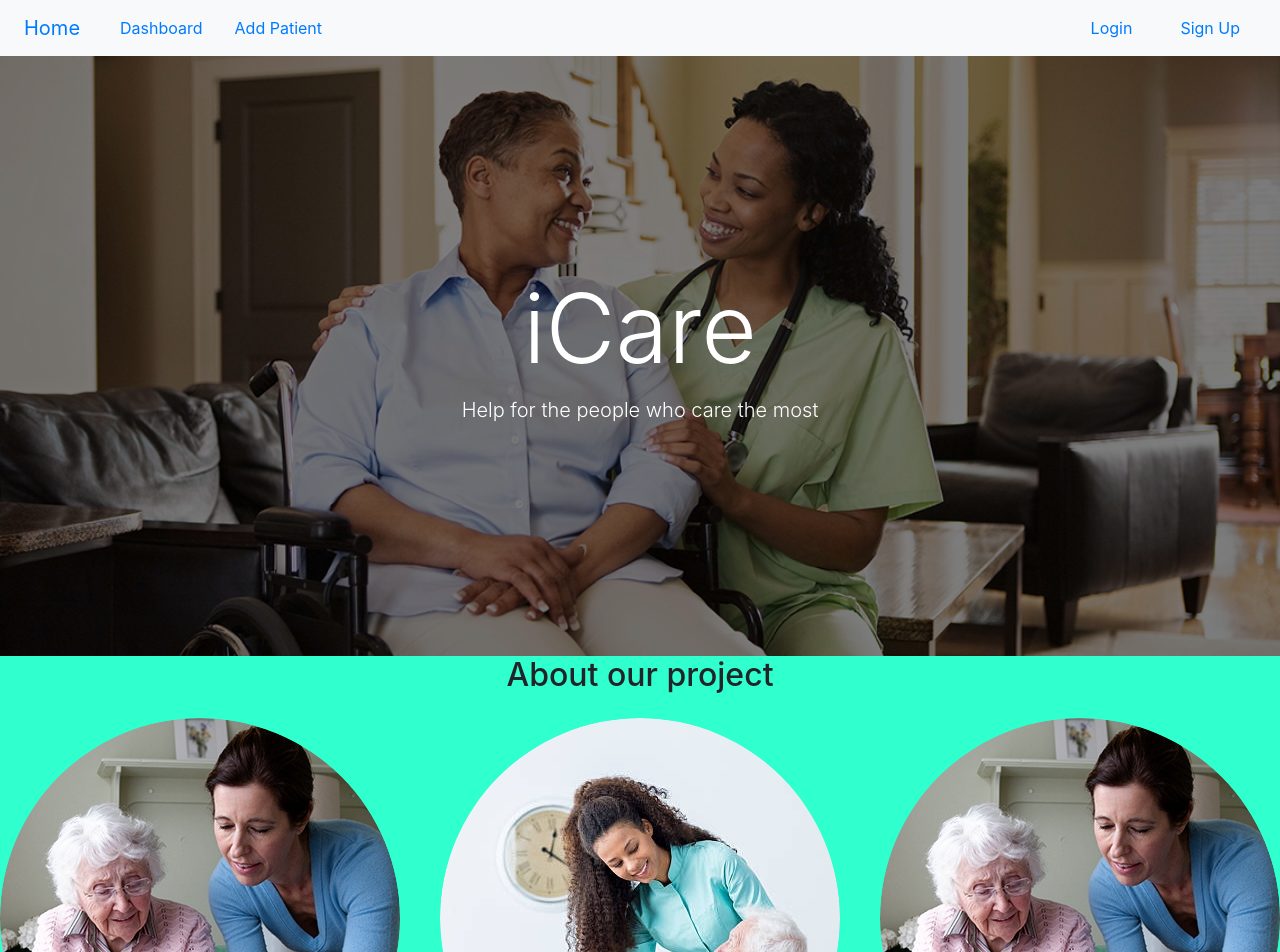
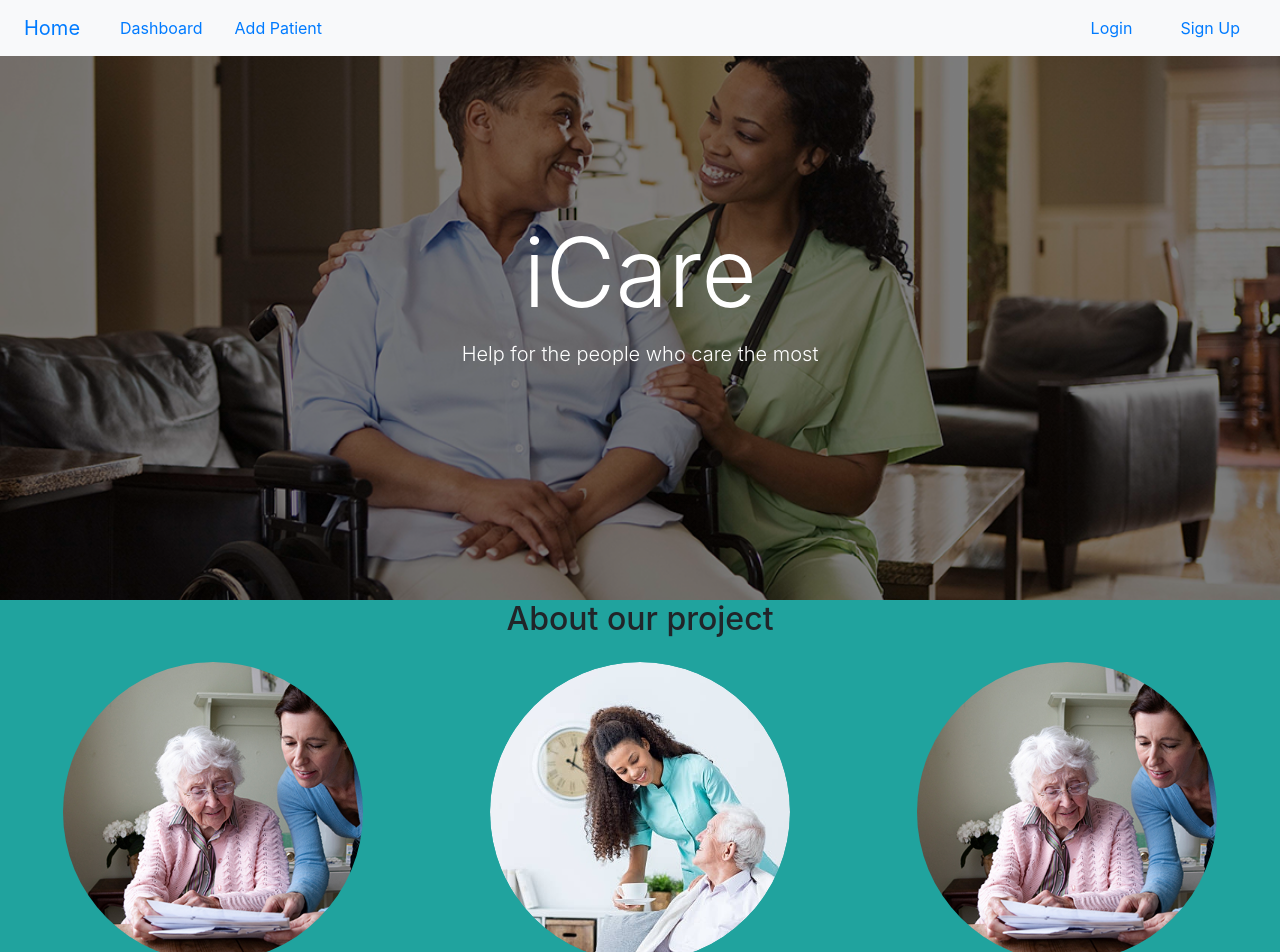
Before and after one commit to iWithman/iCare-giver-help, a React (Create React App) app in the folder icare-giver-help/: page / in a window 1280 px wide. Shown: the top 952 px of the page. Built offline with nearby package versions, Linux system fonts and the light colour scheme.

Commit message:
Add aditional styles to the landing page and make the navbar fixed

```diff
--- a/icare-giver-help/src/components/NavBar.jsx
+++ b/icare-giver-help/src/components/NavBar.jsx
@@ -6,7 +6,7 @@ import { Nav, Navbar, NavDropdown} from 'react-bootstrap'
 const NavBar = () => {
   return (
     <div>
-      <Navbar bg="light" expand="lg">
+      <Navbar bg="light" expand="lg" fixed="top">
         <Navbar.Brand> <NavLink className="m-2" to="/">Home</NavLink></Navbar.Brand>
         <Navbar.Toggle aria-controls="basic-navbar-nav" />
         <Navbar.Collapse id="basic-navbar-nav">
--- a/icare-giver-help/src/components/landing/Home.css
+++ b/icare-giver-help/src/components/landing/Home.css
@@ -15,18 +15,19 @@
 }
 
 .about-section {
-  background-color: #30FFCE;
+  background-color: #20A39E;
 }
 
 .img {
   border-radius: 100%;
   display: flex;
-  flex: 0 0 400px;
-  height: 400px;
+  flex: 0 0 300px;
+  height: 300px;
   justify-content: center;
   overflow: hidden;
   position: relative;
-  width: 400px;
+  width: 300px;
+  max-width: 100%;
 }
 
 .img img {
--- a/icare-giver-help/src/components/landing/Home.jsx
+++ b/icare-giver-help/src/components/landing/Home.jsx
@@ -16,21 +16,22 @@ const Home = () => {
       <main className='container-fluid'>
         <div className="about-section row text-center d-flex justify-content-between">
           <div className="col-md-12"><h2>About our project</h2></div>
-          <div className="col-md-4 img my-3">
+
+          <div className="col-md-4 col-sm-12 img my-3 mx-auto">
             <div className="img__overlay d-flex flex-column">
               <h3>Problem</h3>
-              <p>People be gettin old and need caregivers</p>
+              <p className="lead">The pressure to monitor a patient's needs and schedule can lead to headaches that can easily be remedied</p>
             </div>
             <img src={busy_caregiver} className="rounded-circle p-0" alt="..." />
           </div>
-          <div className="col-md-4 img my-3">
+          <div className="col-md-4 col-sm-12 img my-3 mx-auto">
             <div className="img__overlay d-flex flex-column">
               <h3>Solution</h3>
-              <p>We help caregivers</p>
+              <p className="lead">Our app aims to provide a one stop shop for dealing with a patient's needs and schedule</p>
             </div>
             <img src={happy_caregiver} className="rounded-circle p-0" alt="..." />
           </div>
-          <div className="col-md-4 img my-3">
+          <div className="col-md-4  col-sm-12 img my-3 mx-auto">
             <div className="img__overlay d-flex flex-column">
               <h3>Who we are</h3>
               <p>We be flossin</p>
--- a/icare-giver-help/src/components/patients/PatientList.js
+++ b/icare-giver-help/src/components/patients/PatientList.js
@@ -4,7 +4,7 @@ import PatientSummary from './PatientSummary'
 
 const PatientList = () => {
   return (
-    <div className="container">
+    <div className="container mt-5">
       <div className="row">
         <div className="col-md-6"><PatientSummary /></div>
         <div className="col-md-6"><PatientSummary /></div>
```
Also changed, not shown: icare-giver-help/src/assets/caregivers.jpg.
